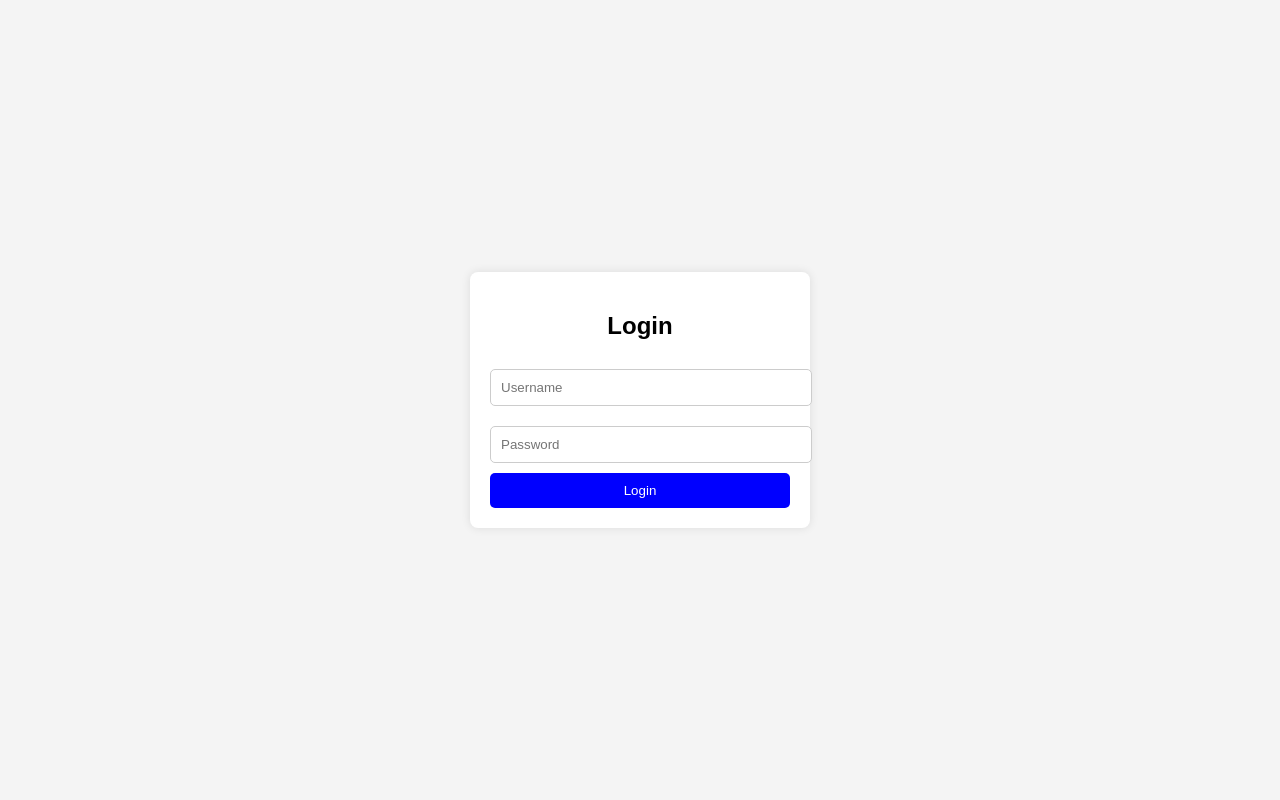
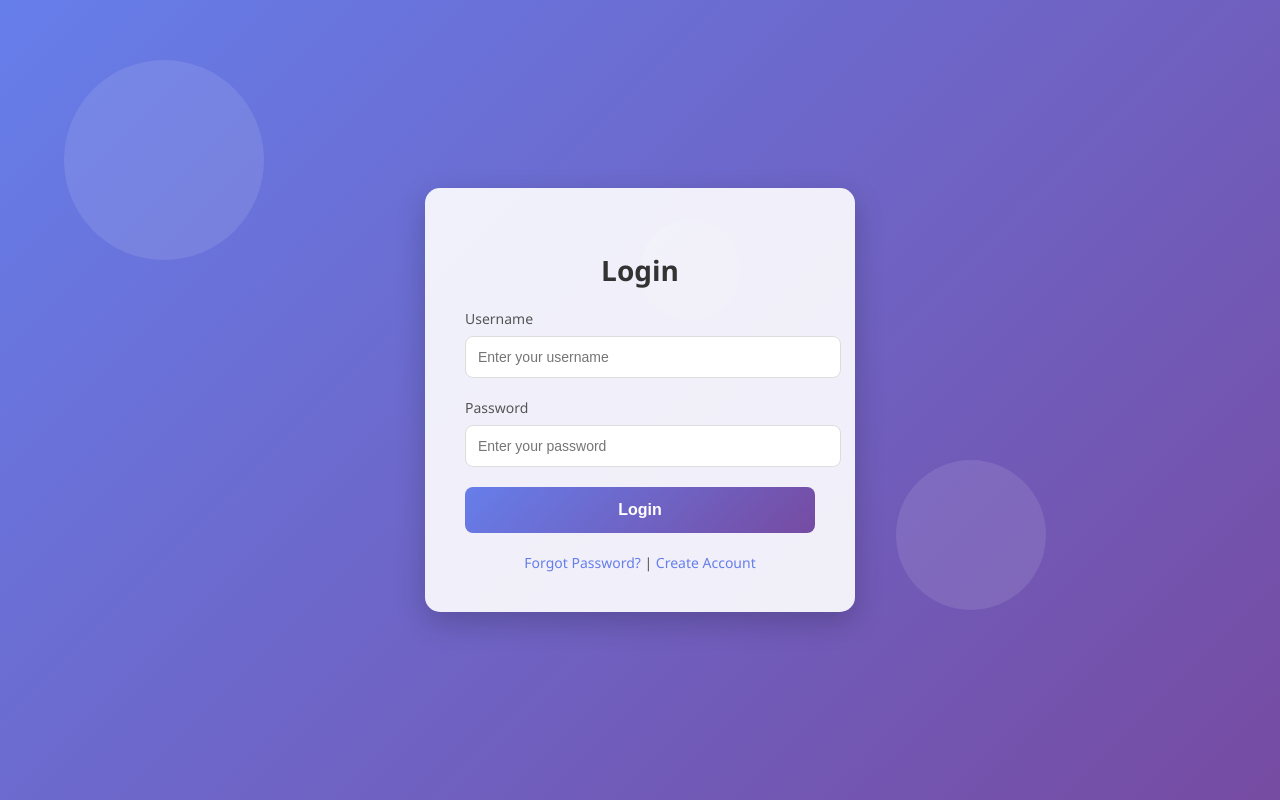
Before and after one commit to ashir12211/sample1, a plain HTML site: page index.html in a window 1280 px wide. Drawn offline with Linux system fonts and the light colour scheme.

Commit message:
Initail Commit

```diff
--- a/index.html
+++ b/index.html
@@ -3,54 +3,212 @@
 <head>
   <meta charset="UTF-8">
   <meta name="viewport" content="width=device-width, initial-scale=1.0">
-    <title>Login Page</title>
+  <title>Premium Login Page</title>
   <style>
+    /* General Styles */
     body {
-            font-family: Arial, sans-serif;
-            background-color: #f4f4f4;
+      font-family: 'Segoe UI', Tahoma, Geneva, Verdana, sans-serif;
+      margin: 0;
+      padding: 0;
+      background: linear-gradient(135deg, #667eea, #764ba2);
       display: flex;
       justify-content: center;
       align-items: center;
       height: 100vh;
-            margin: 0;
+      overflow: hidden;
     }
-        .container {
-            background: white;
-            padding: 20px;
+
+    /* Login Container */
+    .login-container {
+      background: rgba(255, 255, 255, 0.9);
+      padding: 40px;
+      border-radius: 15px;
+      box-shadow: 0 10px 30px rgba(0, 0, 0, 0.2);
+      width: 350px;
+      text-align: center;
+      animation: fadeIn 1s ease-in-out;
+    }
+
+    @keyframes fadeIn {
+      from {
+        opacity: 0;
+        transform: translateY(-20px);
+      }
+      to {
+        opacity: 1;
+        transform: translateY(0);
+      }
+    }
+
+    /* Header */
+    .login-container h2 {
+      margin-bottom: 20px;
+      font-size: 28px;
+      color: #333;
+      font-weight: 600;
+    }
+
+    /* Input Fields */
+    .input-group {
+      margin-bottom: 20px;
+      text-align: left;
+    }
+
+    .input-group label {
+      display: block;
+      margin-bottom: 8px;
+      font-size: 14px;
+      color: #555;
+      font-weight: 500;
+    }
+
+    .input-group input {
+      width: 100%;
+      padding: 12px;
+      border: 1px solid #ddd;
       border-radius: 8px;
-            box-shadow: 0 0 10px rgba(0, 0, 0, 0.1);
-            width: 300px;
-            text-align: center;
+      font-size: 14px;
+      transition: border-color 0.3s ease, box-shadow 0.3s ease;
     }
-        input {
+
+    .input-group input:focus {
+      border-color: #667eea;
+      box-shadow: 0 0 8px rgba(102, 126, 234, 0.3);
+      outline: none;
+    }
+
+    /* Button */
+    .login-btn {
       width: 100%;
-            padding: 10px;
-            margin: 10px 0;
-            border: 1px solid #ccc;
-            border-radius: 5px;
+      padding: 14px;
+      background: linear-gradient(135deg, #667eea, #764ba2);
+      border: none;
+      border-radius: 8px;
+      color: #fff;
+      font-size: 16px;
+      font-weight: 600;
+      cursor: pointer;
+      transition: transform 0.3s ease, box-shadow 0.3s ease;
     }
-        button {
+
+    .login-btn:hover {
+      transform: translateY(-2px);
+      box-shadow: 0 5px 15px rgba(102, 126, 234, 0.4);
+    }
+
+    /* Footer Links */
+    .footer-links {
+      margin-top: 20px;
+      font-size: 14px;
+      color: #555;
+    }
+
+    .footer-links a {
+      color: #667eea;
+      text-decoration: none;
+      font-weight: 500;
+      transition: color 0.3s ease;
+    }
+
+    .footer-links a:hover {
+      color: #764ba2;
+    }
+
+    /* Background Animation */
+    @keyframes moveBackground {
+      0% {
+        transform: translateY(0);
+      }
+      50% {
+        transform: translateY(-20px);
+      }
+      100% {
+        transform: translateY(0);
+      }
+    }
+
+    .background-shapes {
+      position: absolute;
+      top: 0;
+      left: 0;
       width: 100%;
-            padding: 10px;
-            background: blue;
-            color: white;
-            border: none;
-            border-radius: 5px;
-            cursor: pointer;
+      height: 100%;
+      z-index: -1;
+      overflow: hidden;
     }
-        button:hover {
-            background: darkblue;
+
+    .background-shapes div {
+      position: absolute;
+      background: rgba(255, 255, 255, 0.1);
+      border-radius: 50%;
+      animation: moveBackground 10s infinite ease-in-out;
+    }
+
+    .background-shapes div:nth-child(1) {
+      width: 200px;
+      height: 200px;
+      top: 10%;
+      left: 5%;
+    }
+
+    .background-shapes div:nth-child(2) {
+      width: 150px;
+      height: 150px;
+      top: 60%;
+      left: 70%;
+    }
+
+    .background-shapes div:nth-child(3) {
+      width: 100px;
+      height: 100px;
+      top: 30%;
+      left: 50%;
     }
   </style>
 </head>
 <body>
-    <div class="container">
+  <!-- Background Animation -->
+  <div class="background-shapes">
+    <div></div>
+    <div></div>
+    <div></div>
+  </div>
+
+  <!-- Login Container -->
+  <div class="login-container">
     <h2>Login</h2>
-        <form>
-            <input type="text" placeholder="Username" required>
-            <input type="password" placeholder="Password" required>
-            <button type="submit">Login</button>
+    <form id="loginForm">
+      <div class="input-group">
+        <label for="username">Username</label>
+        <input type="text" id="username" name="username" placeholder="Enter your username" required>
+      </div>
+      <div class="input-group">
+        <label for="password">Password</label>
+        <input type="password" id="password" name="password" placeholder="Enter your password" required>
+      </div>
+      <button type="submit" class="login-btn">Login</button>
     </form>
+    <div class="footer-links">
+      <a href="#">Forgot Password?</a> | <a href="#">Create Account</a>
     </div>
+  </div>
+
+  <!-- JavaScript for Form Submission -->
+  <script>
+    document.getElementById('loginForm').addEventListener('submit', function (e) {
+      e.preventDefault();
+      const username = document.getElementById('username').value;
+      const password = document.getElementById('password').value;
+
+      // Simulate login validation
+      if (username === "user" && password === "password") {
+        alert('Login successful!');
+        // Redirect to another page
+        window.location.href = 'dashboard.html';
+      } else {
+        alert('Invalid username or password.');
+      }
+    });
+  </script>
 </body>
 </html>
```
Lines whose indentation alone changed are shown as unchanged.
